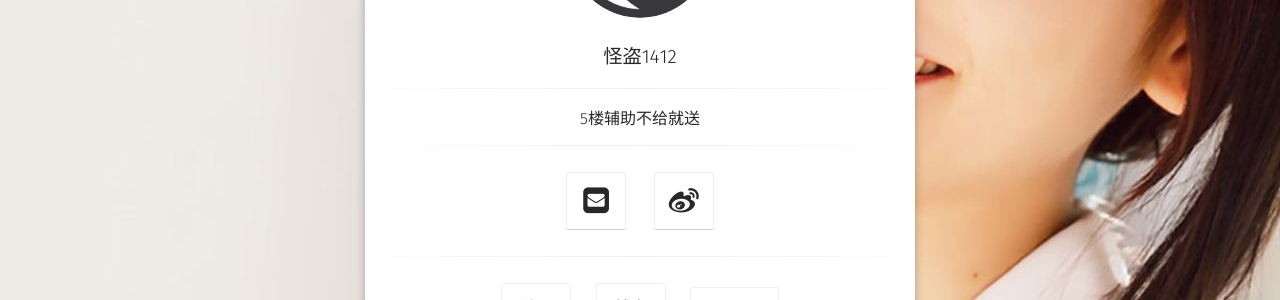
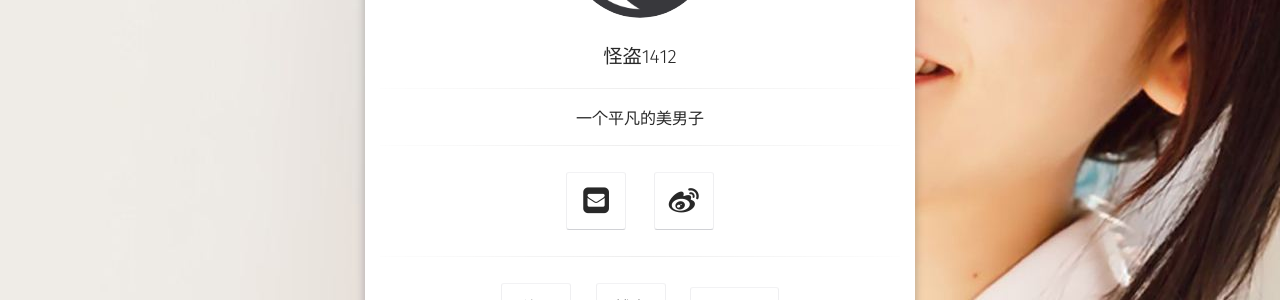
Before and after one commit to zhoushangyue/zhoushangyue.github.io, a Jekyll site: the page built from index.html, in a window 1280 px wide. Shown: the part 350-650 px from the top of the page. Built offline with Jekyll 4.4.1, drawn with Linux system fonts in a browser that asks for light colours; some web fonts are replaced.

Commit message:
Update _config.yml

```diff
--- a/_config.yml
+++ b/_config.yml
@@ -1,6 +1,6 @@
 # Site
 title:              '怪盗1412'
-bio:                '5楼辅助不给就送'
+bio:                '一个平凡的美男子'
 #description:        "Moon is a minimal, one column jekyll theme for your blog."
 reading_time:       true
 words_per_minute:   200
```
